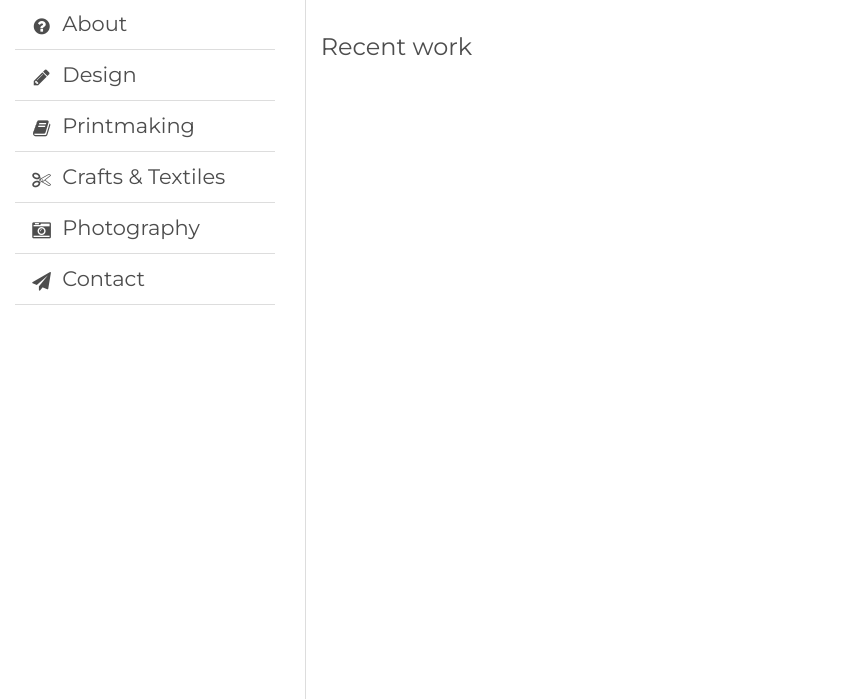
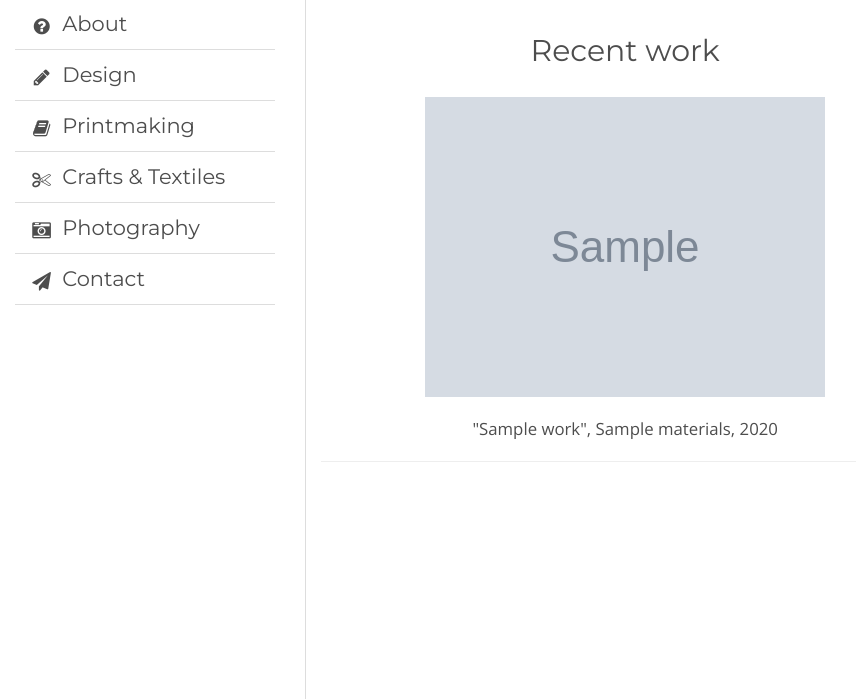
Before and after one commit to jeancochrane/liz-portfolio, a Django app: template portfolio/templates/pages/index.html in a window 1280 px wide. Shown: the part 101-800 px from the top of the page, without its empty margins (122-978 px from the left). Run offline with Django 3.2, Linux system fonts and the light colour scheme; the template is opened without the code that fills it: most values are stand-ins (such as "Sample title", 1, 10 or a date in 2020); grey boxes marked "Sample" are stand-in pictures; some libraries are stand-ins or nearby versions.

Commit message:
Update index and work pages

```diff
--- a/portfolio/templates/pages/index.html
+++ b/portfolio/templates/pages/index.html
@@ -3,7 +3,14 @@
 
 {% block content %}
     <div class="work-content">
-        <h3>Recent work</h3>
+        <h2 class="hidden-xs text-center">Recent work</h2>
+        <h3 class="visible-xs text-center">Recent work</h3>
         <br />
+        {% for work in works %}
+        <img src="{{ work.media_file.url }}" class="img-responsive center-block"></img>
+        <br />
+        <p class="text-center">"{{ work.title }}", {{ work.materials }}, {{ work.year }}</p>
+        <hr />
+        {% endfor %}
     </div>
 {% endblock %}
--- a/portfolio/templates/pages/work.html
+++ b/portfolio/templates/pages/work.html
@@ -3,6 +3,10 @@
 
 {% block content %}
     <div class="work-content">
+        <div class="visible-xs">
+            <h3 class="text-center">{{ category.name }}</h3>
+            <br />
+        </div>
         {% for work in works %}
         <img src="{{ work.media_file.url }}" class="img-responsive center-block"></img>
         <br />
@@ -14,7 +18,7 @@
         {% endfor %}
     </div>
 
-<div id="which-tab-selected" data-category="{{ category }}"></div>
+<div id="which-tab-selected" data-category="{{ category.slug }}"></div>
 {% endblock %}
 
 {% block extra-js %}
```
Also changed, not shown: portfolio/views.py (+15 -1 lines).
